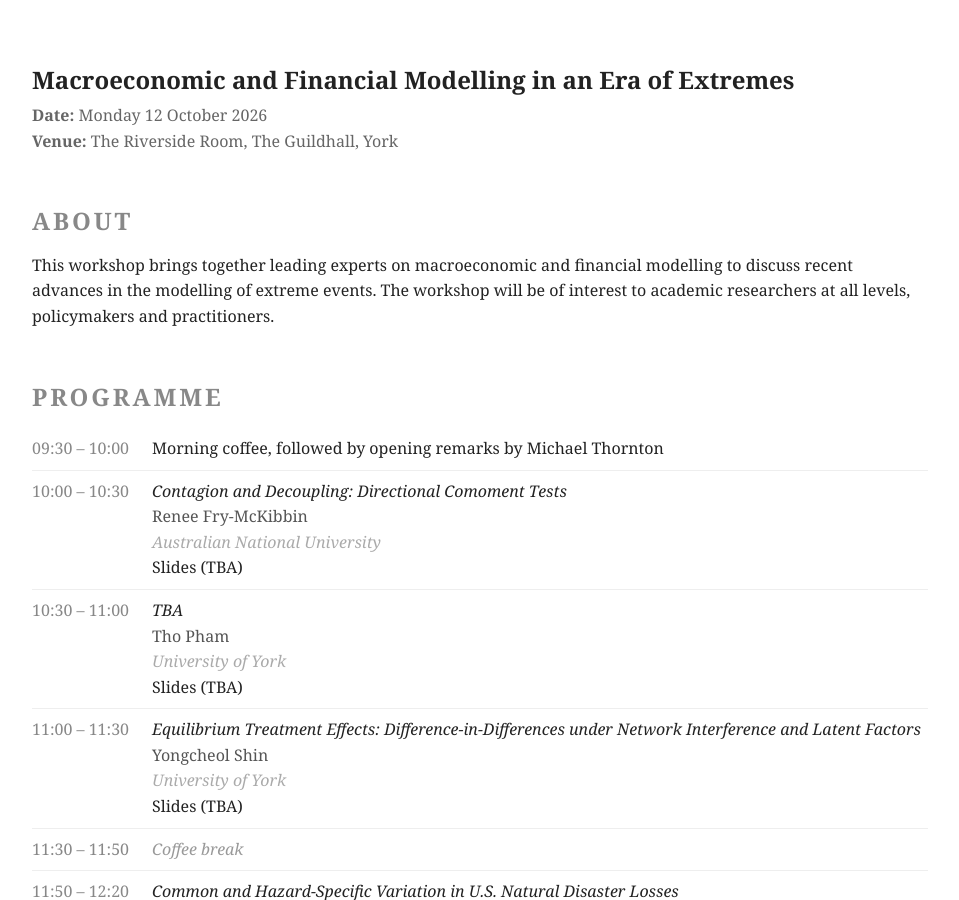
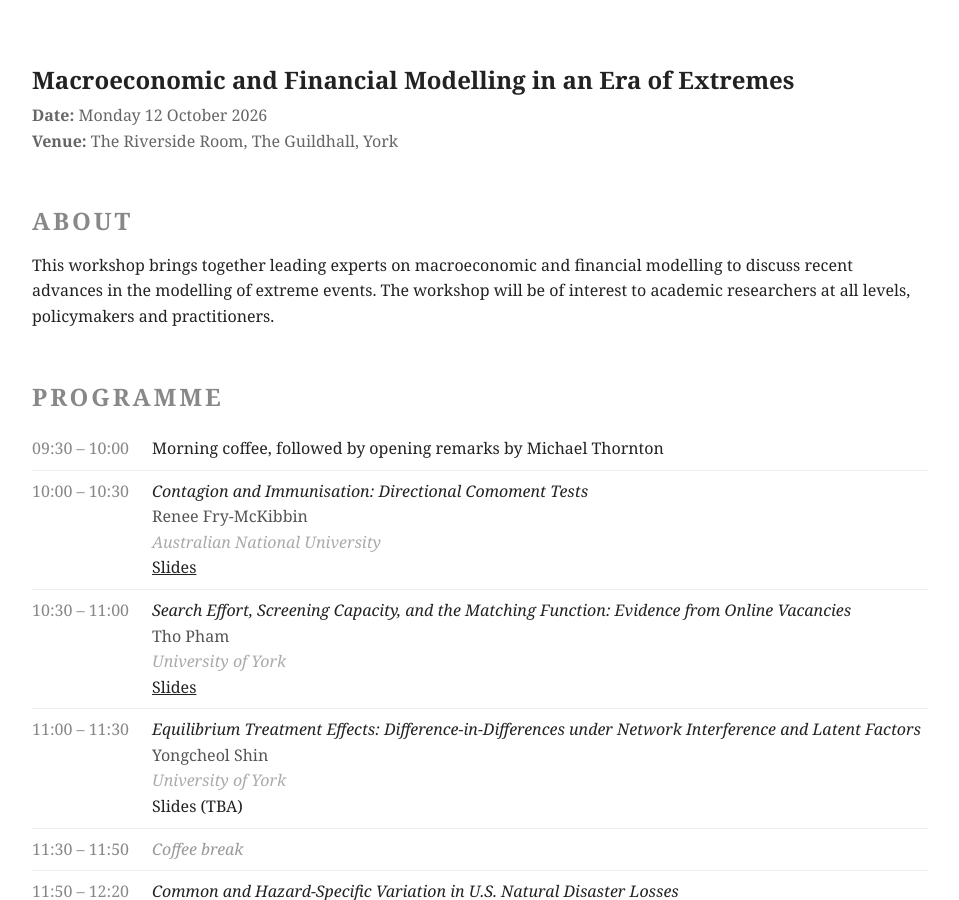
Before and after one commit to efx-york26/York_Workshop_2026, a Jekyll site: the page built from index.md, in a window 1280 px wide and 900 px high. Shown: the whole window, without its empty margins (160-1119 px from the left). Built offline with Jekyll 4.4.1, drawn with Linux system fonts in a browser that asks for light colours; our own code applies the rules of GitHub Pages for plain Markdown files.

Commit message:
Add Fry-McKibbin and Pham slides, update talk titles

```diff
--- a/_data/programme.yml
+++ b/_data/programme.yml
@@ -2,14 +2,16 @@
   title: Morning coffee, followed by opening remarks by Michael Thornton
 
 - time: "10:00 – 10:30"
-  title: "Contagion and Decoupling: Directional Comoment Tests"
+  title: "Contagion and Immunisation: Directional Comoment Tests"
   speaker: Renee Fry-McKibbin
   affiliation: Australian National University
+  slides: Renee_FryMcKibbin_slides.pdf
 
 - time: "10:30 – 11:00"
-  title: TBA
+  title: "Search Effort, Screening Capacity, and the Matching Function: Evidence from Online Vacancies"
   speaker: Tho Pham
   affiliation: University of York
+  slides: Tho_Pham_slides.pdf
 
 - time: "11:00 – 11:30"
   title: "Equilibrium Treatment Effects: Difference-in-Differences under Network Interference and Latent Factors"
```
Also changed, not shown: README.md.
